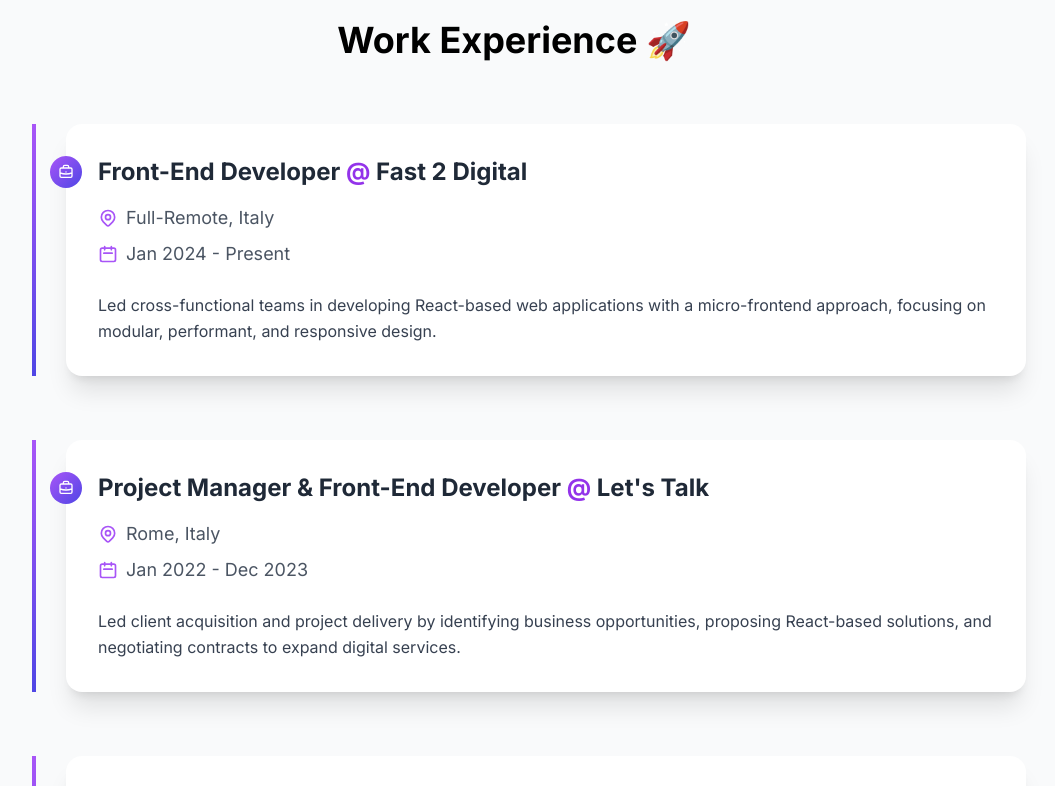
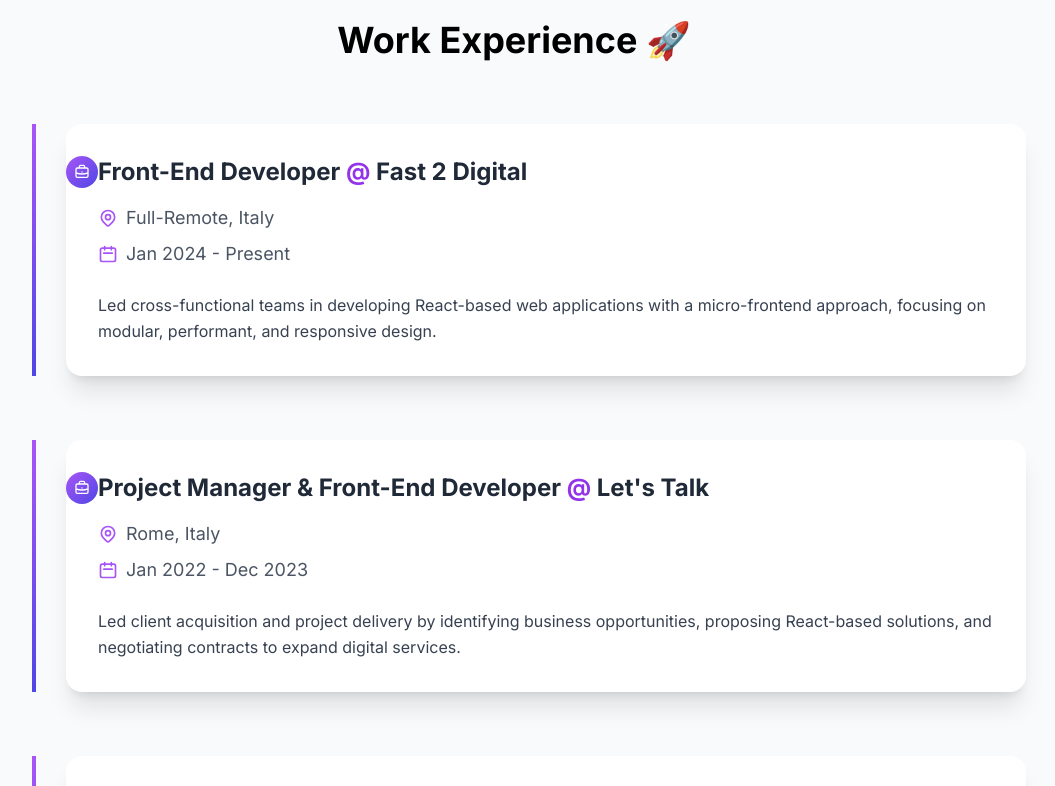
Before and after one commit to ricciviero/my-react-website, a React (Create React App) app: page / in a window 1280 px wide. Shown: the part 860-1646 px from the top of the page, without its empty margins (126-1181 px from the left). Built offline with nearby package versions, Linux system fonts and the light colour scheme; what tailwindcss-motion would draw is missing.

Commit message:
animation done

```diff
--- a/package.json
+++ b/package.json
@@ -6,6 +6,7 @@
     "@testing-library/jest-dom": "^5.17.0",
     "@testing-library/react": "^13.4.0",
     "@testing-library/user-event": "^13.5.0",
+    "framer-motion": "^11.13.1",
     "icons": "^1.0.0",
     "react": "^18.3.1",
     "react-dom": "^18.3.1",
--- a/src/components/About.js
+++ b/src/components/About.js
@@ -1,19 +1,68 @@
 import React from 'react';
+import { motion } from 'framer-motion';
 
 export default function About({ riccardoData }) {
+    const containerVariants = {
+        hidden: { opacity: 0 },
+        visible: {
+            opacity: 1,
+            transition: {
+                duration: 0.6,
+                when: 'beforeChildren'
+            }
+        }
+    };
+
+    const titleVariants = {
+        hidden: { opacity: 0, y: -20 },
+        visible: {
+            opacity: 1,
+            y: 0,
+            transition: {
+                duration: 0.6,
+                ease: 'easeOut'
+            }
+        }
+    };
+
+    const textVariants = {
+        hidden: { opacity: 0, y: 20 },
+        visible: {
+            opacity: 1,
+            y: 0,
+            transition: {
+                duration: 0.6,
+                ease: 'easeOut'
+            }
+        }
+    };
+
     return (
-        <section className="py-20 bg-gray-50">
+        <motion.section
+            initial="hidden"
+            whileInView="visible"
+            viewport={{ once: true, margin: '-100px' }}
+            variants={containerVariants}
+            className="py-20 bg-gray-50"
+        >
             <div className="container mx-auto px-4">
                 <div className="max-w-3xl mx-auto text-center">
-                    <h2 className="text-3xl md:text-4xl font-bold mb-8 relative inline-block">
+                    <motion.h2
+                        variants={titleVariants}
+                        className="text-3xl md:text-4xl font-bold mb-8 relative inline-block"
+                    >
                         About me 🫨
-                        <span className="absolute bottom-0 left-0 w-full h-1 transform -translate-y-2"></span>
-                    </h2>
-                    <p className="text-lg text-gray-700 leading-relaxed px-4 md:px-0">
+
+                    </motion.h2>
+
+                    <motion.p
+                        variants={textVariants}
+                        className="text-lg text-gray-700 leading-relaxed px-4 md:px-0"
+                    >
                         {riccardoData.description}
-                    </p>
+                    </motion.p>
                 </div>
             </div>
-        </section>
+        </motion.section>
     );
 }
--- a/src/components/Experience.js
+++ b/src/components/Experience.js
@@ -1,23 +1,80 @@
 import React from 'react';
+import { motion } from 'framer-motion';
 
 export default function Experience({ experienceData }) {
+    const containerVariants = {
+        hidden: { opacity: 0 },
+        visible: {
+            opacity: 1,
+            transition: {
+                staggerChildren: 0.3
+            }
+        }
+    };
+
+    const cardVariants = {
+        hidden: { opacity: 0, x: -50 },
+        visible: {
+            opacity: 1,
+            x: 0,
+            transition: {
+                duration: 0.5,
+                ease: 'easeOut'
+            }
+        }
+    };
+
     return (
-        <section className="py-20 bg-gray-50">
+        <motion.section
+            initial="hidden"
+            whileInView="visible"
+            viewport={{ once: true, margin: '-100px' }}
+            className="py-20 bg-gray-50"
+        >
             <div className="container mx-auto px-4">
-                <h2 className="text-3xl md:text-4xl font-bold mb-16 relative inline-block w-full text-center">
+                <motion.h2
+                    initial={{ opacity: 0, y: -20 }}
+                    whileInView={{ opacity: 1, y: 0 }}
+                    transition={{ duration: 0.6 }}
+                    className="text-3xl md:text-4xl font-bold mb-16 relative inline-block w-full text-center"
+                >
                     Work Experience 🚀
-                    <span className="absolute bottom-0 left-1/2 w-24 h-1 transform -translate-x-1/2 -translate-y-2"></span>
-                </h2>
-                <div className="max-w-5xl mx-auto">
+
+                </motion.h2>
+
+                <motion.div
+                    variants={containerVariants}
+                    className="max-w-5xl mx-auto"
+                >
                     {experienceData.map((experience, index) => (
-                        <div key={index} className="mb-16 relative">
-                            <div className="absolute left-8 top-0 w-1 h-full bg-gradient-to-b from-purple-500 to-indigo-600 transform -translate-x-1/2"></div>
-                            <div className="bg-white rounded-2xl shadow-xl p-8 ml-16 relative transition-all duration-300 hover:shadow-2xl hover:-translate-y-1">
-                                <div className="absolute left-0 top-8 w-8 h-8 bg-gradient-to-br from-purple-500 to-indigo-600 rounded-full transform -translate-x-1/2 flex items-center justify-center">
+                        <motion.div
+                            key={index}
+                            variants={cardVariants}
+                            className="mb-16 relative"
+                        >
+                            <motion.div
+                                initial={{ height: 0 }}
+                                whileInView={{ height: '100%' }}
+                                transition={{ duration: 0.5 }}
+                                className="absolute left-8 top-0 w-1 bg-gradient-to-b from-purple-500 to-indigo-600 transform -translate-x-1/2"
+                            />
+
+                            <motion.div
+                                whileHover={{ scale: 1.02 }}
+                                transition={{ type: 'spring', stiffness: 300 }}
+                                className="bg-white rounded-2xl shadow-xl p-8 ml-16 relative transition-all duration-300 hover:shadow-2xl"
+                            >
+                                <motion.div
+                                    initial={{ scale: 0 }}
+                                    whileInView={{ scale: 1 }}
+                                    transition={{ delay: 0.2 }}
+                                    className="absolute left-0 top-8 w-8 h-8 bg-gradient-to-br from-purple-500 to-indigo-600 rounded-full transform -translate-x-1/2 flex items-center justify-center"
+                                >
                                     <svg xmlns="http://www.w3.org/2000/svg" className="h-4 w-4 text-white" fill="none" viewBox="0 0 24 24" stroke="currentColor">
                                         <path strokeLinecap="round" strokeLinejoin="round" strokeWidth={2} d="M21 13.255A23.931 23.931 0 0112 15c-3.183 0-6.22-.62-9-1.745M16 6V4a2 2 0 00-2-2h-4a2 2 0 00-2 2v2m4 6h.01M5 20h14a2 2 0 002-2V8a2 2 0 00-2-2H5a2 2 0 00-2 2v10a2 2 0 002 2z" />
                                     </svg>
-                                </div>
+                                </motion.div>
+
                                 <h3 className="text-2xl font-bold text-gray-800 mb-4">
                                     {experience.role} <span className="text-purple-600">@</span> {experience.company}
                                 </h3>
@@ -35,11 +92,11 @@
                                     <span className="text-lg">{experience.startDate} - {experience.endDate}</span>
                                 </div>
                                 <p className="text-gray-700 leading-relaxed">{experience.description}</p>
-                            </div>
-                        </div>
+                            </motion.div>
+                        </motion.div>
                     ))}
-                </div>
+                </motion.div>
             </div>
-        </section>
+        </motion.section>
     );
 }
--- a/src/components/Header.js
+++ b/src/components/Header.js
@@ -1,22 +1,81 @@
 import React from 'react';
+import { motion } from 'framer-motion';
 import logo from './logo.svg';
-import Button from "./Button";
+import Button from './Button';
 import SocialLinks from './SocialLinks';
 
 export default function Header({ riccardoData }) {
+    // Animation variants for staggered children
+    const containerVariants = {
+        hidden: { opacity: 0 },
+        visible: {
+            opacity: 1,
+            transition: {
+                staggerChildren: 0.3,
+                delayChildren: 0.2
+            }
+        }
+    };
+
+    const itemVariants = {
+        hidden: { opacity: 0, y: 20 },
+        visible: {
+            opacity: 1,
+            y: 0,
+            transition: {
+                duration: 0.5,
+                ease: 'easeOut'
+            }
+        }
+    };
+
     return (
-        <header className="bg-gradient-to-r from-purple-500 to-indigo-600 text-white py-16">
+        <motion.header
+            initial={{ opacity: 0 }}
+            animate={{ opacity: 1 }}
+            className="bg-gradient-to-r from-purple-500 to-indigo-600 text-white py-16"
+        >
             <div className="container mx-auto px-4">
-                <div className="flex flex-col items-center text-center">
-                    <div className="mb-6 transition-transform duration-300 hover:scale-110">
+                <motion.div
+                    variants={containerVariants}
+                    initial="hidden"
+                    animate="visible"
+                    className="flex flex-col items-center text-center"
+                >
+                    <motion.div
+                        variants={itemVariants}
+                        whileHover={{ scale: 1.1 }}
+                        transition={{ type: 'spring', stiffness: 300 }}
+                        className="mb-6"
+                    >
                         <img src={logo} alt="logo" className="w-32 h-32 rounded-full border-4 border-white shadow-lg" />
-                    </div>
-                    <div className="flex flex-row items-center text-center">
+                    </motion.div>
+
+                    <motion.div
+                        variants={itemVariants}
+                        className="flex flex-row items-center text-center"
+                    >
                         <h1 className="text-4xl md:text-5xl font-bold mb-2">Hi, I'm {riccardoData.name}</h1>
-                        <p className="text-4xl md:text-5xl font-bold mb-2">👋</p>
-                    </div >
-                    <h2 className="text-xl md:text-2xl font-light mb-6">{riccardoData.miniDescription}</h2>
-                    <div className="flex flex-col sm:flex-row items-center space-y-4 sm:space-y-0 sm:space-x-4">
+                        <motion.p
+                            animate={{ rotate: [0, 20, -20, 20, 0] }}
+                            transition={{ duration: 0.5, repeat: Infinity, repeatDelay: 2 }}
+                            className="text-4xl md:text-5xl font-bold mb-2"
+                        >
+                            👋
+                        </motion.p>
+                    </motion.div>
+
+                    <motion.h2
+                        variants={itemVariants}
+                        className="text-xl md:text-2xl font-light mb-6"
+                    >
+                        {riccardoData.miniDescription}
+                    </motion.h2>
+
+                    <motion.div
+                        variants={itemVariants}
+                        className="flex flex-col sm:flex-row items-center space-y-4 sm:space-y-0 sm:space-x-4"
+                    >
                         <Button
                             buttonText="Send me an Email 🤝"
                             className="bg-white text-purple-600 hover:bg-purple-100 transition-colors duration-300 py-2 px-6 rounded-full font-semibold text-lg shadow-md"
@@ -30,9 +89,9 @@
                             className="bg-white text-purple-600 hover:bg-purple-100 transition-colors duration-300 py-2 px-6 rounded-full font-semibold text-lg shadow-md"
                         />
                         <SocialLinks className="flex space-x-4" />
-                    </div>
-                </div>
+                    </motion.div>
+                </motion.div>
             </div>
-        </header>
+        </motion.header>
     );
 }
--- a/src/components/Projects.js
+++ b/src/components/Projects.js
@@ -1,36 +1,118 @@
 import React from 'react';
+import { motion } from 'framer-motion';
 
 export default function Projects({ projectsData }) {
+    const containerVariants = {
+        hidden: { opacity: 0 },
+        visible: {
+            opacity: 1,
+            transition: {
+                staggerChildren: 0.2,
+                delayChildren: 0.1
+            }
+        }
+    };
+
+    const projectVariants = {
+        hidden: { opacity: 0, y: 30 },
+        visible: {
+            opacity: 1,
+            y: 0,
+            transition: {
+                duration: 0.5,
+                ease: 'easeOut'
+            }
+        }
+    };
+
+    const techBadgeVariants = {
+        hidden: { opacity: 0, scale: 0.8 },
+        visible: {
+            opacity: 1,
+            scale: 1,
+            transition: {
+                duration: 0.3
+            }
+        }
+    };
+
     return (
-        <section className="py-20 bg-gray-50">
+        <motion.section
+            initial="hidden"
+            whileInView="visible"
+            viewport={{ once: true, margin: '-100px' }}
+            className="py-20 bg-gray-50"
+        >
             <div className="container mx-auto px-4">
-                <h2 className="text-3xl md:text-4xl font-bold mb-16 relative inline-block w-full text-center">
+                <motion.h2
+                    initial={{ opacity: 0, y: -20 }}
+                    whileInView={{ opacity: 1, y: 0 }}
+                    transition={{ duration: 0.6 }}
+                    className="text-3xl md:text-4xl font-bold mb-16 relative inline-block w-full text-center"
+                >
                     Some Projects 🚀
-                    <span className="absolute bottom-0 left-1/2 w-24 h-1 transform -translate-x-1/2 -translate-y-2"></span>
-                </h2>
-                <div className="grid md:grid-cols-2 gap-12 max-w-6xl mx-auto">
+                </motion.h2>
+
+                <motion.div
+                    variants={containerVariants}
+                    className="grid md:grid-cols-2 gap-12 max-w-6xl mx-auto"
+                >
                     {projectsData.map((proj, index) => (
-                        <div key={index} className="bg-white rounded-3xl shadow-lg overflow-hidden transform transition-all duration-300 hover:shadow-2xl hover:-translate-y-2">
+                        <motion.div
+                            key={index}
+                            variants={projectVariants}
+                            whileHover={{ y: -8 }}
+                            transition={{ type: 'spring', stiffness: 200 }}
+                            className="bg-white rounded-3xl shadow-lg overflow-hidden"
+                        >
                             <div className="p-8">
-                                <h3 className="text-2xl font-bold mb-4 text-gray-800 border-b border-gray-200 pb-2">{proj.name}</h3>
-                                <p className="text-gray-600 mb-6 h-24 overflow-y-auto">{proj.description}</p>
-                                <div className="flex flex-wrap gap-2 mb-6">
+                                <motion.h3
+                                    initial={{ opacity: 0 }}
+                                    whileInView={{ opacity: 1 }}
+                                    transition={{ delay: 0.2 }}
+                                    className="text-2xl font-bold mb-4 text-gray-800 border-b border-gray-200 pb-2"
+                                >
+                                    {proj.name}
+                                </motion.h3>
+
+                                <motion.p
+                                    initial={{ opacity: 0 }}
+                                    whileInView={{ opacity: 1 }}
+                                    transition={{ delay: 0.3 }}
+                                    className="text-gray-600 mb-6 h-24 overflow-y-auto"
+                                >
+                                    {proj.description}
+                                </motion.p>
+
+                                <motion.div
+                                    variants={containerVariants}
+                                    className="flex flex-wrap gap-2 mb-6"
+                                >
                                     {proj.tech.map((tech, i) => (
-                                        <span key={i} className="px-3 py-1 bg-gradient-to-r from-purple-500 to-indigo-600 text-white rounded-full text-xs font-medium shadow-sm">
+                                        <motion.span
+                                            key={i}
+                                            variants={techBadgeVariants}
+                                            className="px-3 py-1 bg-gradient-to-r from-purple-500 to-indigo-600 text-white rounded-full text-xs font-medium shadow-sm"
+                                        >
                                             {tech}
-                                        </span>
+                                        </motion.span>
                                     ))}
-                                </div>
+                                </motion.div>
+
                                 <div className="flex space-x-4">
-                                    <a
+                                    <motion.a
+                                        whileHover={{ scale: 1.05 }}
+                                        whileTap={{ scale: 0.95 }}
                                         href={proj.url}
                                         target="_blank"
                                         rel="noopener noreferrer"
                                         className="flex-1 px-6 py-3 bg-gradient-to-r from-purple-500 to-indigo-600 text-white rounded-full font-semibold text-center transition-all duration-300 hover:from-purple-600 hover:to-indigo-700 hover:shadow-md"
                                     >
                                         Visit Website
-                                    </a>
-                                    <a
+                                    </motion.a>
+                                    <motion.a
+                                        whileHover={{ scale: 1.1, rotate: 360 }}
+                                        transition={{ type: 'spring', stiffness: 300 }}
                                         href={proj.github}
                                         target="_blank"
                                         rel="noopener noreferrer"
@@ -39,13 +121,13 @@
                                         <svg className="w-6 h-6" fill="currentColor" viewBox="0 0 24 24" aria-hidden="true">
                                             <path fillRule="evenodd" d="M12 2C6.477 2 2 6.484 2 12.017c0 4.425 2.865 8.18 6.839 9.504.5.092.682-.217.682-.483 0-.237-.008-.868-.013-1.703-2.782.605-3.369-1.343-3.369-1.343-.454-1.158-1.11-1.466-1.11-1.466-.908-.62.069-.608.069-.608 1.003.07 1.531 1.032 1.531 1.032.892 1.53 2.341 1.088 2.91.832.092-.647.35-1.088.636-1.338-2.22-.253-4.555-1.113-4.555-4.951 0-1.093.39-1.988 1.029-2.688-.103-.253-.446-1.272.098-2.65 0 0 .84-.27 2.75 1.026A9.564 9.564 0 0112 6.844c.85.004 1.705.115 2.504.337 1.909-1.296 2.747-1.027 2.747-1.027.546 1.379.202 2.398.1 2.651.64.7 1.028 1.595 1.028 2.688 0 3.848-2.339 4.695-4.566 4.943.359.309.678.92.678 1.855 0 1.338-.012 2.419-.012 2.747 0 .268.18.58.688.482A10.019 10.019 0 0022 12.017C22 6.484 17.522 2 12 2z" clipRule="evenodd" />
                                         </svg>
-                                    </a>
+                                    </motion.a>
                                 </div>
                             </div>
-                        </div>
+                        </motion.div>
                     ))}
-                </div>
+                </motion.div>
             </div>
-        </section>
+        </motion.section>
     );
 }
--- a/src/components/Skills.js
+++ b/src/components/Skills.js
@@ -1,29 +1,90 @@
 import React from 'react';
+import { motion } from 'framer-motion';
 
 export default function Skills({ skillsData }) {
+    const containerVariants = {
+        hidden: { opacity: 0 },
+        visible: {
+            opacity: 1,
+            transition: {
+                staggerChildren: 0.1,
+                delayChildren: 0.3
+            }
+        }
+    };
+
+    const skillVariants = {
+        hidden: { opacity: 0, scale: 0.8, y: 20 },
+        visible: {
+            opacity: 1,
+            scale: 1,
+            y: 0,
+            transition: {
+                duration: 0.5,
+                ease: 'easeOut'
+            }
+        }
+    };
+
     return (
-        <section className="py-20 bg-gradient-to-br from-gray-50 to-gray-100">
+        <motion.section
+            initial="hidden"
+            whileInView="visible"
+            viewport={{ once: true, margin: '-100px' }}
+            className="py-20 bg-gradient-to-br from-gray-50 to-gray-100"
+        >
             <div className="container mx-auto px-4">
-                <h2 className="text-3xl md:text-4xl font-bold mb-16 relative inline-block w-full text-center">
+                <motion.h2
+                    initial={{ opacity: 0, y: -20 }}
+                    whileInView={{ opacity: 1, y: 0 }}
+                    transition={{ duration: 0.6 }}
+                    className="text-3xl md:text-4xl font-bold mb-16 relative inline-block w-full text-center"
+                >
                     Skills 👨‍💻
-                    <span className="absolute bottom-0 left-1/2 w-24 h-1 transform -translate-x-1/2 -translate-y-2"></span>
-                </h2>
+
+                </motion.h2>
+
                 <div className="max-w-5xl mx-auto">
-                    <div className="flex flex-wrap justify-center gap-4">
+                    <motion.div
+                        variants={containerVariants}
+                        className="flex flex-wrap justify-center gap-4"
+                    >
                         {skillsData.map((skill, index) => (
-                            <div
+                            <motion.div
                                 key={index}
-                                className="group relative bg-white text-purple-600 px-6 py-3 rounded-full text-sm font-medium shadow-md transition-all duration-300 hover:shadow-xl hover:bg-purple-600 hover:text-white transform hover:-translate-y-1 cursor-pointer"
+                                variants={skillVariants}
+                                whileHover={{
+                                    scale: 1.1,
+                                    transition: { type: 'spring', stiffness: 400 }
+                                }}
+                                className="group relative bg-white text-purple-600 px-6 py-3 rounded-full text-sm font-medium shadow-md transition-all duration-300 hover:shadow-xl hover:bg-purple-600 hover:text-white transform cursor-pointer"
                             >
-                                <span className="relative z-10"><strong>{skill.name}</strong></span>
-                                <span className="absolute inset-0 bg-gradient-to-r from-purple-500 to-indigo-600 rounded-full opacity-0 group-hover:opacity-100 transition-opacity duration-300 ease-in-out"></span>
-                                <span className="absolute top-0 right-0 -mt-1 -mr-1 w-3 h-3 bg-purple-200 rounded-full opacity-0 group-hover:opacity-100 transition-opacity duration-300 ease-in-out"></span>
-                                <span className="absolute bottom-0 left-0 -mb-1 -ml-1 w-2 h-2 bg-indigo-200 rounded-full opacity-0 group-hover:opacity-100 transition-opacity duration-300 ease-in-out"></span>
-                            </div>
+                                <span className="relative z-10">
+                                    <strong>{skill.name}</strong>
+                                </span>
+                                <motion.span
+                                    initial={{ opacity: 0 }}
+                                    whileHover={{ opacity: 1 }}
+                                    transition={{ duration: 0.2 }}
+                                    className="absolute inset-0 bg-gradient-to-r from-purple-500 to-indigo-600 rounded-full"
+                                />
+                                <motion.span
+                                    initial={{ opacity: 0, scale: 0 }}
+                                    whileHover={{ opacity: 1, scale: 1 }}
+                                    transition={{ duration: 0.2 }}
+                                    className="absolute top-0 right-0 -mt-1 -mr-1 w-3 h-3 bg-purple-200 rounded-full"
+                                />
+                                <motion.span
+                                    initial={{ opacity: 0, scale: 0 }}
+                                    whileHover={{ opacity: 1, scale: 1 }}
+                                    transition={{ duration: 0.2 }}
+                                    className="absolute bottom-0 left-0 -mb-1 -ml-1 w-2 h-2 bg-indigo-200 rounded-full"
+                                />
+                            </motion.div>
                         ))}
-                    </div>
+                    </motion.div>
                 </div>
             </div>
-        </section>
+        </motion.section>
     );
 }
```
Also changed, not shown: 1 other file (tests, documents, lock files or other folders).
